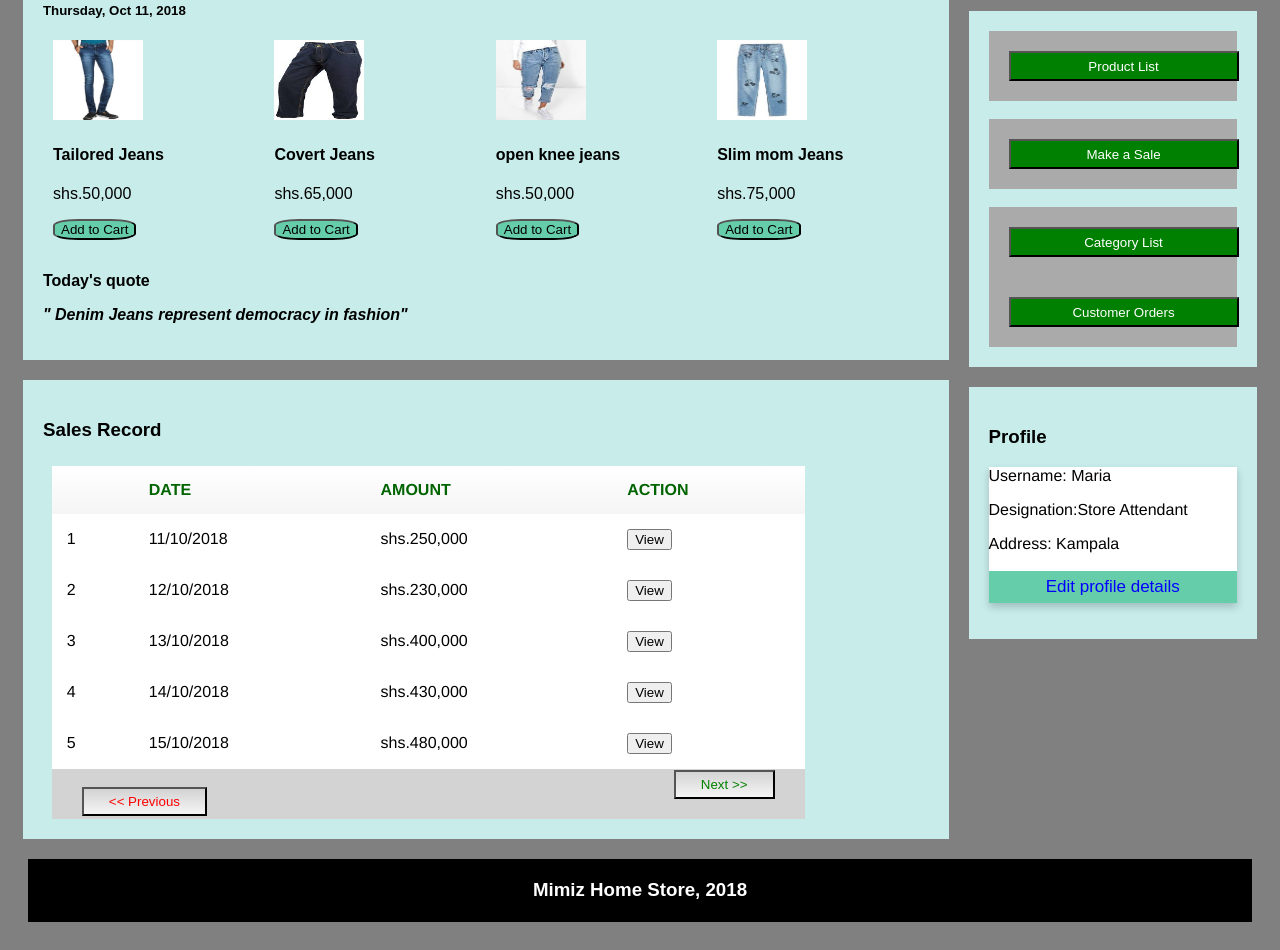
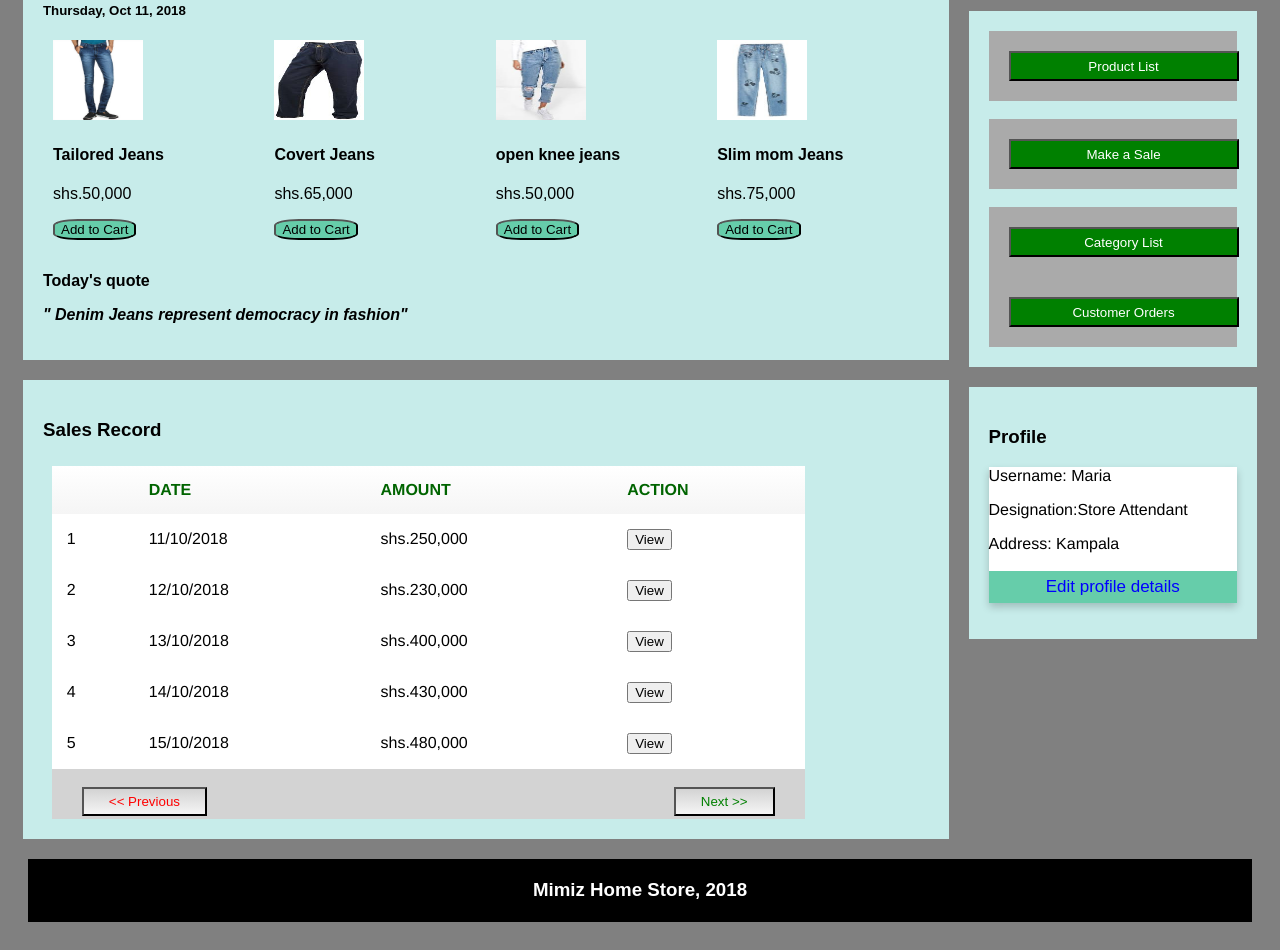
Before and after one commit to mariamiah/Store-Manager-Challenge1, a plain HTML site: page UI/dashboard.html in a window 1280 px wide. Shown: the part 182-1132 px from the top of the page. Drawn offline with Linux system fonts and the light colour scheme.

Commit message:
Modify dashboard file[Delivers #161173203]

```diff
--- a/UI/css/dashboard_style.css
+++ b/UI/css/dashboard_style.css
@@ -222,7 +222,7 @@ td {
 #next {
     color: green;
     float: right;
-    margin-top: 1px;
+    margin-top: 18px;
     margin-right: 30px;
     padding: 5px 25px;
     background: linear-gradient(lightgrey, whitesmoke);
```
